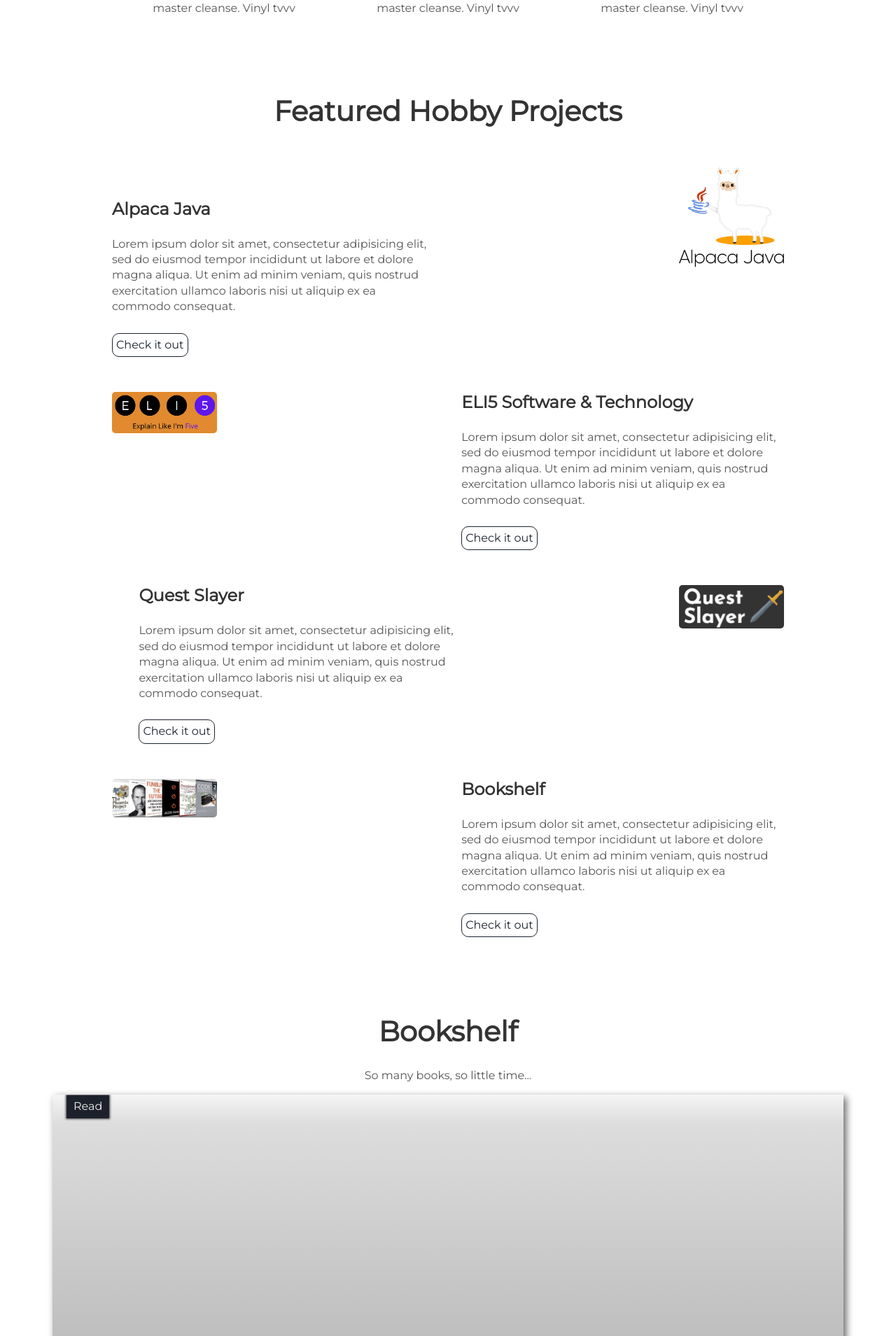
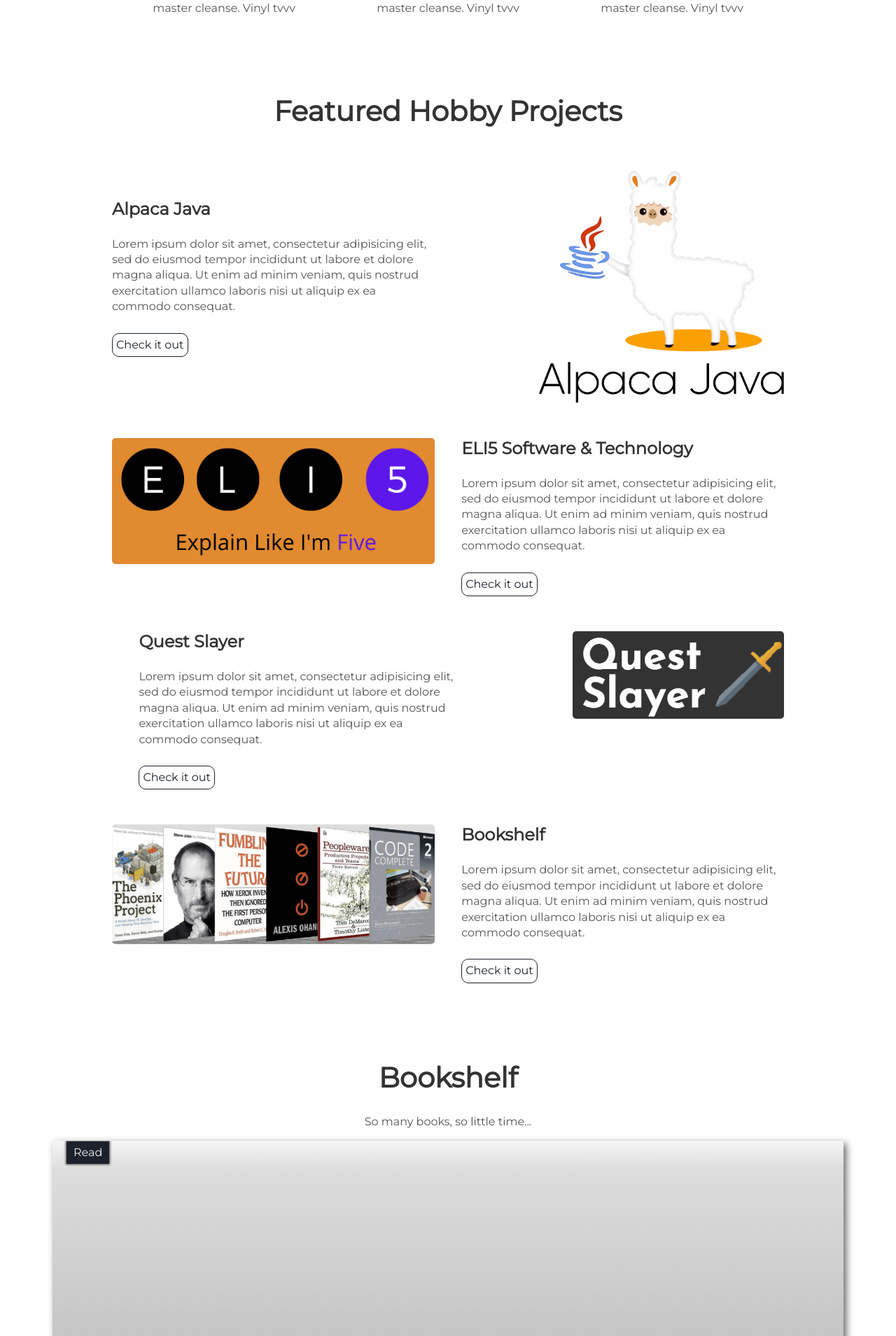
Before and after one commit to mainstringargs/mainstringargs.github.com, a Jekyll site: the page built from index.html, in a window 1280 px wide. Shown: the part 1401-3310 px from the top of the page at 70% size. Built offline with Jekyll 4.4.1, drawn with Linux system fonts in a browser that asks for light colours.

Commit message:
Update projects.html

```diff
--- a/_includes/projects.html
+++ b/_includes/projects.html
@@ -3,7 +3,7 @@
 </div>
 <div class="user-projects">
   <div class="images-right">
-    <img alt="alpaca-java" width=150 src="{{ "/assets/img/alpaca-java.png" | prepend: site.baseurl }}" />
+    <img alt="alpaca-java" width=350 src="{{ "/assets/img/alpaca-java.png" | prepend: site.baseurl }}" />
   </div>
   <div class="contents">
     <h3> Alpaca Java </h3>
@@ -13,7 +13,7 @@
 </div>
 <div class="user-projects">
   <div class="images-left">
-    <img alt="eli5-software-technology" width=150 src="{{ "/assets/img/eli5.png" | prepend: site.baseurl }}" />
+    <img alt="eli5-software-technology" src="{{ "/assets/img/eli5.png" | prepend: site.baseurl }}" />
   </div>
   <div class="contents-right">
     <h3> ELI5 Software & Technology </h3>
@@ -23,7 +23,7 @@
 </div>
 <div class="user-projects">
   <div class="images-right">
-    <img alt="quest-slayer" width=150 src="{{ "/assets/img/quest-slayer.png" | prepend: site.baseurl }}" />
+    <img alt="quest-slayer" src="{{ "/assets/img/quest-slayer.png" | prepend: site.baseurl }}" />
   </div>
   <div class="contents-right">
     <h3> Quest Slayer </h3>
@@ -33,7 +33,7 @@
 </div>
 <div class="user-projects">
   <div class="images-left">
-    <img alt="bookshelf" width=150 src="{{ "/assets/img/bookshelf.png" | prepend: site.baseurl }}" />
+    <img alt="bookshelf" src="{{ "/assets/img/bookshelf.png" | prepend: site.baseurl }}" />
   </div>
   <div class="contents-right">
     <h3> Bookshelf </h3>
```
